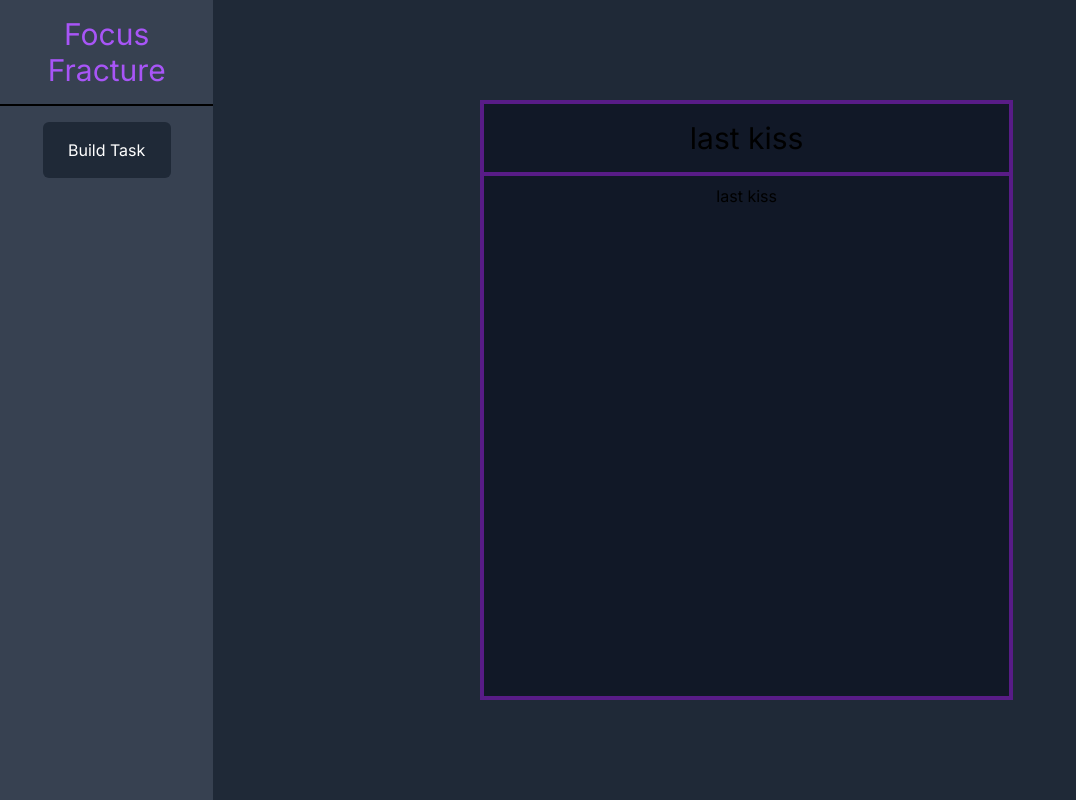
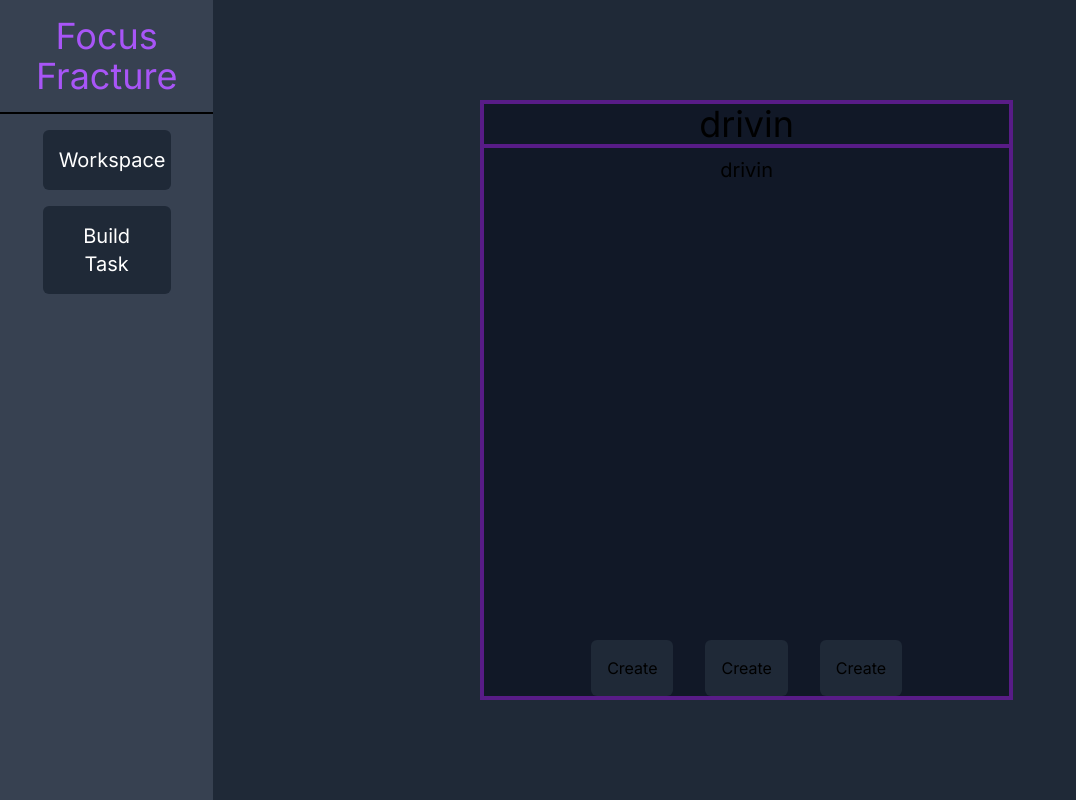
Before and after one commit to levyjonathan31/focus-fracture, a Next.js app: page / in a window 1280 px wide. Shown: the whole page, without its empty margins (0-1076 px from the left). Built offline with nearby package versions, Linux system fonts and the light colour scheme.

Commit message:
misc changes

```diff
--- a/app/buildtask/page.tsx
+++ /dev/null
@@ -1,8 +0,0 @@
-import TaskEntry from "./taskentry";
-export default function Workspace() {
-  return (
-    <div className="flex justify-center">
-      <TaskEntry />
-    </div>
-  );
-}
--- a/app/buildtask/taskentry.tsx
+++ /dev/null
@@ -1,23 +0,0 @@
-import React, { FC } from "react";
-
-interface ItemEntryProps {
-  title: string;
-}
-const ItemEntry: FC<ItemEntryProps> = ({ title }) => {
-  return (
-    <div className="flex flex-col items-center">
-      <label htmlFor="fname">{title}</label>
-      <input type="text" id="fname" name="fname" className="text-black"></input>
-    </div>
-  );
-};
-const TaskEntry: FC = () => {
-  return (
-    <div className="flex flex-col">
-      <ItemEntry title="Title" />
-      <ItemEntry title="Description" />
-    </div>
-  );
-};
-
-export default TaskEntry;
--- a/app/content.tsx
+++ /dev/null
@@ -1,17 +0,0 @@
-import React, { FC } from "react";
-const Task: FC<{ task: string }> = ({ task }) => {
-  return (
-    <div className="h-3/4 w-1/2 border-4 border-purple-900 bg-gray-900">
-      <h1 className="my-4 text-center text-3xl">{task}</h1>
-      <p className="border-t-4 border-purple-900 p-2 text-center">{task} </p>
-    </div>
-  );
-};
-const Content: FC = () => {
-  return (
-    <div className="flex w-5/6 items-center justify-center bg-gray-800">
-      <Task task="last kiss" />
-    </div>
-  );
-};
-export default Content;
--- a/app/data.json
+++ b/app/data.json
@@ -21,8 +21,8 @@
         "date" : "2023-05-20"
         },
         {
-        "title": "Front end degen",
-        "description" : "Procrastinates leetcode",
+        "title": "Learn Mongo DB",
+        "description" : "Mongo DB is proving to be much more challenging than expected. Learn how to use it, and how to connect it to the app.",
         "date" : "2023-05-20"
         }
     ]
--- a/app/layout.tsx
+++ b/app/layout.tsx
@@ -15,7 +15,12 @@ export default function RootLayout({
 }) {
   return (
     <html lang="en">
-      <body className={inter.className}>{children}</body>
+      <body className={inter.className}>
+        <div className="flex">
+          <Sidebar />
+          {children}
+        </div>
+      </body>
     </html>
   );
 }
--- a/app/page.tsx
+++ b/app/page.tsx
@@ -1,10 +1,4 @@
-import Sidebar from "./sidebar";
-import Content from "./content";
+import Content from "./task-content";
 export default function Home() {
-  return (
-    <div className="flex">
-      <Sidebar />
-      <Content />
-    </div>
-  );
+  return <Content />;
 }
--- a/app/sidebar.tsx
+++ b/app/sidebar.tsx
@@ -1,12 +1,18 @@
 import React, { FC } from "react";
 const Sidebar: FC = () => {
   return (
-    <div className="flex min-h-screen w-1/6 flex-col items-center bg-gray-700">
+    <div className="flex min-h-screen w-1/6 flex-col items-center bg-gray-700 text-xl">
       <a
         href="/"
-        className="w-full border-b-2 border-black p-4 text-center text-3xl text-purple-500"
+        className="w-full border-b-2 border-black p-4 text-center text-4xl text-purple-500"
       >
         Focus Fracture
+      </a>
+      <a
+        href="/"
+        className="mt-4 w-3/5 rounded-md bg-gray-800 p-4 text-center text-white"
+      >
+        Workspace
       </a>
       <a
         href="/build"
--- a/app/task-content.tsx
+++ b/app/task-content.tsx
@@ -1,9 +1,23 @@
 import React, { FC } from "react";
 const Task: FC<{ task: string }> = ({ task }) => {
   return (
-    <div className="h-3/4 w-1/2 border-4 border-purple-900 bg-gray-900">
-      <h1 className="my-4 text-center text-3xl">{task}</h1>
-      <p className="border-t-4 border-purple-900 p-2 text-center">{task} </p>
+    <div className="flex h-3/4 w-1/2 flex-col border-4 border-purple-900 bg-gray-900">
+      <h1 className="text-center text-4xl">{task}</h1>
+      <p className="border-t-4 border-purple-900 p-2 text-center text-xl">
+        {task}
+      </p>
+      <div className="flex-grow"></div>
+      <div className="h-1/12 flex justify-center ">
+        <button className="mx-4 items-center rounded-md bg-gray-800 p-4 text-center">
+          Create
+        </button>
+        <button className="mx-4 items-center rounded-md bg-gray-800 p-4 text-center">
+          Create
+        </button>
+        <button className="mx-4 items-center rounded-md bg-gray-800 p-4 text-center">
+          Create
+        </button>
+      </div>
     </div>
   );
 };
--- a/app/task.tsx
+++ /dev/null
@@ -1,81 +0,0 @@
-"use client";
-import React, { FC, useState } from "react";
-import jsonData from "../app/data.json";
-interface Task {
-  title: string;
-  description: string;
-  date: string;
-}
-
-interface CardProps {
-  tasks: Task[];
-}
-
-interface ButtonsProps {
-  onIncrement: () => void;
-  onDecrement: () => void;
-}
-
-const Buttons: FC<ButtonsProps> = ({ onIncrement, onDecrement }) => {
-  return (
-    <div className="flex">
-      <button
-        onClick={onDecrement}
-        className="b-4 m-4 bg-red-400 px-12 py-6 text-xl font-bold text-white"
-      >
-        Previous
-      </button>
-      <button
-        onClick={onIncrement}
-        className="b-4 m-4 bg-green-400 px-12 py-6 text-xl font-bold text-white"
-      >
-        Next
-      </button>
-    </div>
-  );
-};
-
-const Card: FC<CardProps> = ({ tasks }) => {
-  const [count, setCount] = useState(0);
-  const { title, description, date } = tasks[count];
-
-  const increment = () => {
-    if (count === tasks.length - 1) {
-      setCount(0);
-      return;
-    }
-    setCount((count) => count + 1);
-  };
-
-  const decrement = () => {
-    if (count === 0) {
-      setCount(tasks.length - 1);
-      return;
-    }
-    setCount((count) => count - 1);
-  };
-
-  return (
-    <div className="flex h-5/6 w-2/3 flex-col items-center bg-gray-600 p-4">
-      <h1 className="p-5 text-6xl">{title}</h1>
-      <p>{date}</p>
-      <p className="m-5 text-center text-3xl">{description}</p>
-
-      <div className="flex-grow" />
-      <div className="mt-auto">
-        <Buttons onIncrement={increment} onDecrement={decrement} />
-      </div>
-    </div>
-  );
-};
-
-const Task: FC = () => {
-  const { tasks } = jsonData;
-  return (
-    <div className="flex min-h-screen w-5/6 items-center justify-center bg-gray-500">
-      <Card tasks={tasks} />
-    </div>
-  );
-};
-
-export default Task;
--- a/app/workspace/page.tsx
+++ /dev/null
@@ -1,12 +0,0 @@
-import Sidebar from "../sidebar";
-import Task from "../task";
-export default function Workspace() {
-  return (
-    <div>
-      <label className="justify-center" htmlFor="fname">
-        Workspace
-      </label>
-      <input type="text" id="fname" name="fname" className="text-black"></input>
-    </div>
-  );
-}
```
